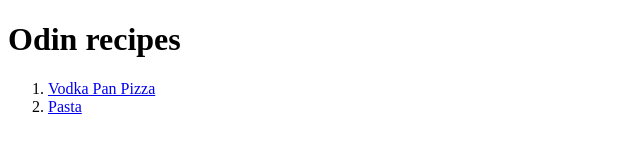
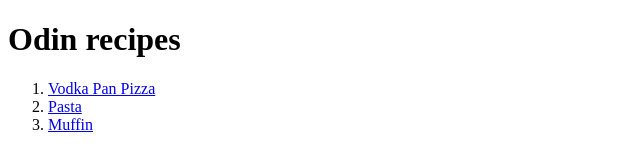
Before and after one commit to walpanee/odin-recipes, a plain HTML site: page index.html in a window 1280 px wide. Shown: the full height of the page, 0-640 px from the left. Drawn offline with Linux system fonts and the light colour scheme.

Commit message:
Add muffin page

```diff
--- a/index.html
+++ b/index.html
@@ -11,6 +11,7 @@
     <ol>
         <li><a href="recipes/pizzelle.html" target="_blank">Vodka Pan Pizza</a></li>
         <li><a href="recipes/spaghetti.html" target="_blank">Pasta</a></li>
+        <li><a href="recipes/muffin.html" target="_blank">Muffin</a></li>
     </ol>
 
 </body>
```
